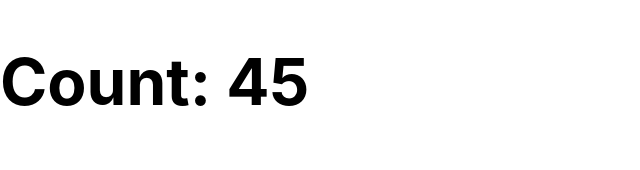
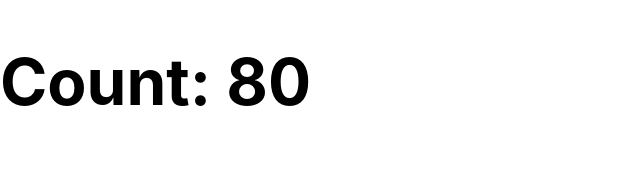
Before and after one commit to Gabriel1470/React-esercizi, a React (Create React App) app: page / in a window 1280 px wide. Shown: the top 170 px of the page, without its empty margins (0-640 px from the left). Built offline with nearby package versions, Linux system fonts and the light colour scheme.

Commit message:
esercizio Component Lifecycle 01

```diff
--- a/src/components/Counter.jsx
+++ b/src/components/Counter.jsx
@@ -5,17 +5,20 @@
   count: this.props.initValue ?? 0,
 }
 
-
-  constructor(props){
-   super(props)
-
-     setInterval(()=>{
+componentDidMount(){
+setInterval(()=>{
          this.setState((state)=>{
           return{ count: state.count + (this.props.increment ?? 1)}
            })
            }, (this.props.interval ?? 1000))
+}
 
-  }
+ /*
+ Effettivamente divento inutile
+
+ constructor(props){
+   super(props)
+  } */
 
   render(){
    return (
--- a/src/components/CounterDisplay.jsx
+++ b/src/components/CounterDisplay.jsx
@@ -4,7 +4,7 @@
 
   render(){
     return(
-     <h1><Counter initValue={0} increment={3} interval={500}/></h1>
+     <h1><Counter initValue={0} increment={8} interval={1500}/></h1>
     )
   }
 }
```
